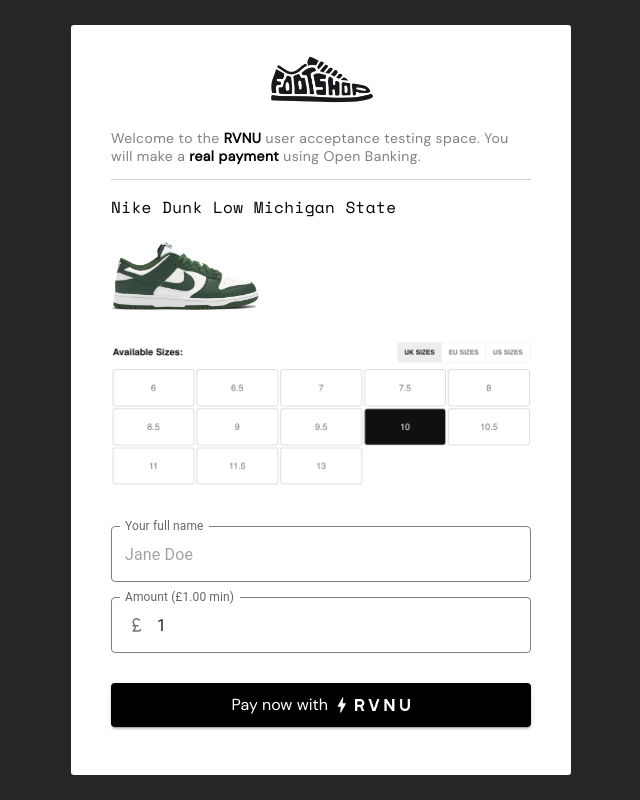
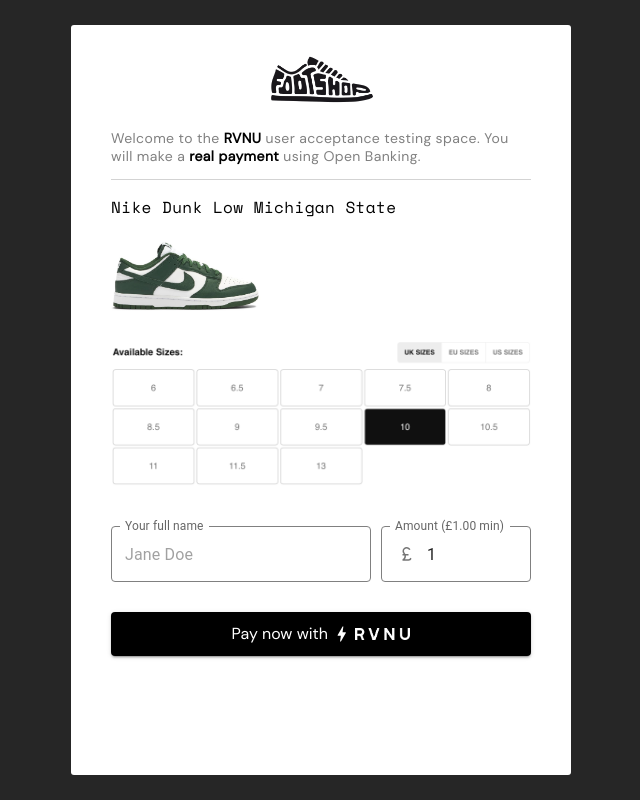
Before and after one commit to Chris-Carty/thg-client, a React (Create React App) app: page / in a window 1280 px wide. Shown: the whole page, without its empty margins (319-959 px from the left). Built offline with nearby package versions, Linux system fonts and the light colour scheme.

Commit message:
textfield alignment

```diff
--- a/src/rvnu-flow-screens/1_Form.js
+++ b/src/rvnu-flow-screens/1_Form.js
@@ -108,6 +108,8 @@
         </MockMerchant>
       </MockMerchantWrap>
 
+      <TextFieldWrap>
+        <TextFieldGrow>
           <TextFieldUser
             id="firstName"
             label="Your full name"
@@ -120,6 +122,9 @@
             onChange={(e) => setPayerName(e.target.value)}
             error={errorName}
           />
+        </TextFieldGrow>
+
+        <TextFieldShrink>
           <TextFieldUser
             type="number"
             label="Amount (£1.00 min)"
@@ -135,6 +140,8 @@
               ),
             }}
           />
+        </TextFieldShrink>
+      </TextFieldWrap>
 
       <ButtonRvnuPay
         loading={loading}
@@ -184,3 +191,24 @@
   color: black;
   font-size: 14px;
 `;
+
+const TextFieldWrap = styled.section`
+  display: flex;
+  @media (max-width: 400px) {
+    flex-direction: column;
+  }
+`;
+
+const TextFieldGrow = styled.section`
+  flex-grow: 1;
+`;
+
+const TextFieldShrink = styled.section`
+  width: 150px;
+  margin-left: 10px;
+
+  @media (max-width: 400px) {
+    margin-left: 0px;
+    width: 100%;
+  }
+`;
```
Lines whose indentation alone changed are shown as unchanged.
